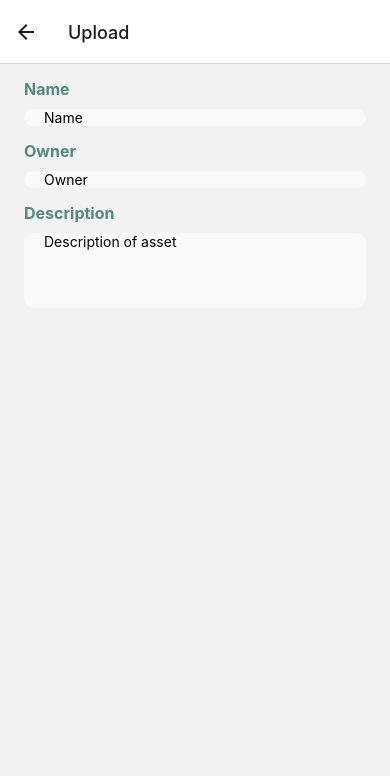
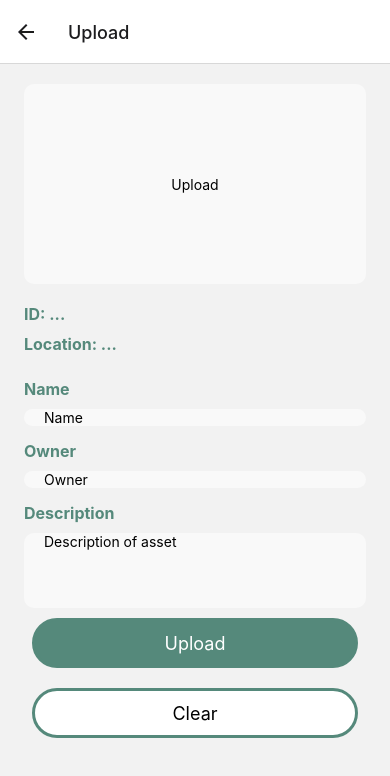
Before and after one commit to sheilgandhi/DAFORST, a React Native app in the folder daforst/: screen /Upload in a window 390 px wide. Shown: the top 776 px of the page. Built offline with nearby package versions, Linux system fonts and the light colour scheme.

Commit message:
Basic Form Outline

```diff
--- a/daforst/screens/UploadScreen.js
+++ b/daforst/screens/UploadScreen.js
@@ -5,22 +5,39 @@ import {
   SafeAreaView,
   TextInput,
   ScrollView,
+  useWindowDimensions,
+  Pressable,
 } from 'react-native';
 import React, {useState} from 'react';
 
 import {COLORS} from '../colors';
 
 const UploadScreen = () => {
+  const [image, setImage] = useState(null);
+
+  const [id, setId] = useState('');
+  const [location, setLocation] = useState('');
+
   const [name, setName] = useState('');
   const [owner, setOwner] = useState('');
   const [desc, setDesc] = useState('');
+
+  const {height, width} = useWindowDimensions();
+
   return (
     <SafeAreaView style={styles.container}>
       <ScrollView>
         {/* Upload */}
-        <View></View>
+        <View style={styles.uploadGroup}>
+          <Pressable onPress={() => {}} style={styles.upload}>
+            {image ? <Image /> : <Text>Upload</Text>}
+          </Pressable>
+        </View>
         {/* ARCore */}
-        <View></View>
+        <View>
+          <Text style={styles.label}>ID: {id || '...'}</Text>
+          <Text style={styles.label}>Location: {location || '...'}</Text>
+        </View>
         {/* Form Basic */}
         <View>
           <View style={styles.inputGroup}>
@@ -55,7 +72,28 @@ const UploadScreen = () => {
         {/* Form Advanced */}
         <View></View>
         {/* Buttons */}
-        <View></View>
+        <View style={styles.buttons}>
+          <Pressable
+            onPress={() => navigation.navigate('Upload')}
+            style={[
+              styles.button,
+              {backgroundColor: COLORS.green, width: width - 64},
+            ]}>
+            <Text style={[styles.buttonText, {color: COLORS.white}]}>
+              Upload
+            </Text>
+          </Pressable>
+          <Pressable
+            onPress={() => navigation.navigate('Assets')}
+            style={[
+              styles.button,
+              {backgroundColor: COLORS.white, width: width - 64},
+            ]}>
+            <Text style={[styles.buttonText, {color: COLORS.black}]}>
+              Clear
+            </Text>
+          </Pressable>
+        </View>
       </ScrollView>
     </SafeAreaView>
   );
@@ -65,6 +103,16 @@ const styles = StyleSheet.create({
   container: {
     flex: 1,
     marginHorizontal: 24,
+  },
+  uploadGroup: {
+    marginVertical: 20,
+  },
+  upload: {
+    height: 200,
+    backgroundColor: COLORS.grey,
+    borderRadius: 10,
+    justifyContent: 'center',
+    alignItems: 'center',
   },
   inputGroup: {
     marginTop: 15,
@@ -80,6 +128,24 @@ const styles = StyleSheet.create({
     borderRadius: 10,
     paddingLeft: 20,
   },
+  buttons: {
+    justifyContent: 'space-evenly',
+    alignItems: 'center',
+    paddingBottom: 10,
+  },
+  button: {
+    height: 50,
+    borderRadius: 96,
+    justifyContent: 'center',
+    alignItems: 'center',
+    margin: 10,
+    borderColor: COLORS.green,
+    borderWidth: 3,
+  },
+  buttonText: {
+    fontSize: 18,
+    textAlign: 'center',
+  },
 });
 
 export default UploadScreen;
```
